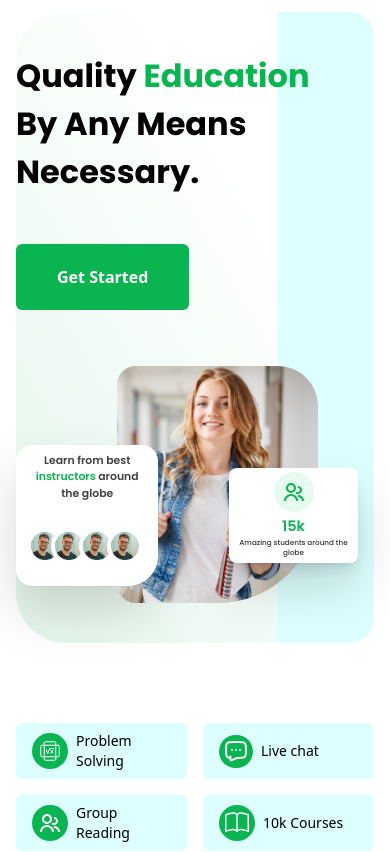
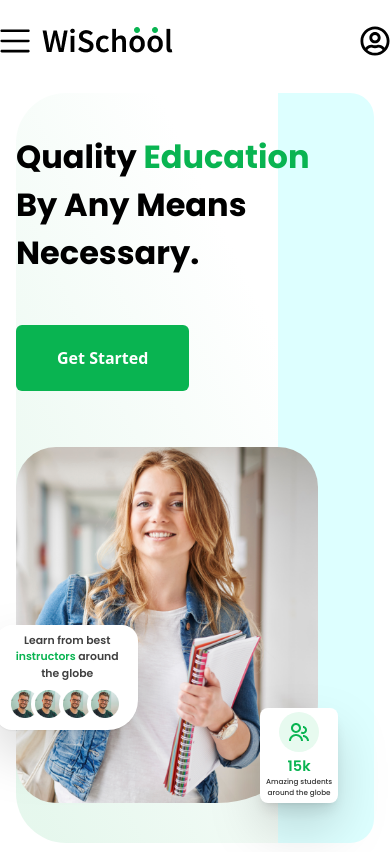
Before and after one commit to promahbubul/school-landing-page, a React (Vite) app: page / in a window 390 px wide. Shown: the top 852 px of the page. Built offline with nearby package versions, Linux system fonts and the light colour scheme.

Commit message:
sticky navbar

```diff
--- a/src/assets/icons/index.js
+++ b/src/assets/icons/index.js
@@ -20,9 +20,15 @@ import { FaRegStar } from "react-icons/fa6";
 import { GoPeople } from "react-icons/go";
 import groupPeopleIcon from "./group-people";
 import underline from "./underline.png";
+import { SlMenu } from "react-icons/sl";
+import { FaRegUserCircle } from "react-icons/fa";
+
+
 
 export {
   underline,
+  FaRegUserCircle,
+  SlMenu,
   groupPeopleIcon,
   FaRegStar,
   GoPeople,
--- a/src/components/Home/Banner/RightArea/Card1/index.jsx
+++ b/src/components/Home/Banner/RightArea/Card1/index.jsx
@@ -2,13 +2,13 @@ import { instructor1 } from "../../../../../assets/avatar";
 
 const Card1 = () => {
   return (
-    <div className="bg-white   px-3 md:px-6 py-2 md:py-4 rounded-2xl rounded-br-[30px] max-w-[142.36px] md:max-w-[262px] absolute shadow-sm drop-shadow-2xl top-1/3  md:top-1/2 left-0">
+    <div className="bg-white   px-3 md:px-6 py-2 md:py-4 rounded-2xl rounded-br-[30px] max-w-[142.36px] md:max-w-[262px] absolute shadow-sm drop-shadow-2xl top-2/4  md:top-1/2 -left-5 md:left-0">
       <p className="font-poppins font-semibold text-center text-[10.87px] md:text-xl text-gray">
         Learn from best <span className="text-green">instructors</span> around
         the globe
       </p>
       {/* Card 1 */}
-      <div className="mt-3 flex flex-row  items-center relative h-16   text-center justify-center max-w-max mx-auto ">
+      <div className="mt-1 md:mt-3 flex flex-row  items-center relative    text-center justify-center max-w-max mx-auto ">
         <div className="bg-white cursor-pointer   rounded-full ">
           <img src={instructor1} alt="" className="w-7 h-7 md:w-12 md:h-12" />
         </div>
--- a/src/components/Home/Banner/RightArea/Card2/index.jsx
+++ b/src/components/Home/Banner/RightArea/Card2/index.jsx
@@ -2,7 +2,7 @@ import { PeopleIcon } from "../../../../../assets/icons";
 
 const Card2 = () => {
   return (
-    <div className="md:p-3 p-1 bottom-10  w-[129px] md:pb-2 flex flex-col justify-center items-center absolute drop-shadow-2xl shadow-lg -right-10  bg-white rounded-lg  rounded-br-5">
+    <div className="md:p-3 p-1 bottom-0 md:bottom-10 w-[77.84px] md:w-[129px] md:pb-2 flex flex-col justify-center items-center absolute drop-shadow-2xl shadow-lg -right-5 md:-right-10  bg-white rounded-lg  rounded-br-5">
       <div className="p-2 w-max rounded-full bg-light-green">
         <PeopleIcon />
       </div>
--- a/src/components/Home/Banner/RightArea/index.jsx
+++ b/src/components/Home/Banner/RightArea/index.jsx
@@ -11,7 +11,7 @@ const RightArea = () => {
       >
         <img
           src={bannerImg}
-          className="relative group-hover:scale-125 group-hover:translate-y-14 group-hover:-translate-x-10 w-8/12 md:w-full    ease-in-out duration-1000 "
+          className="relative group-hover:scale-125 group-hover:translate-y-14 group-hover:-translate-x-10 w-full    ease-in-out duration-1000 "
           alt=""
         />
       </div>
--- a/src/components/Home/Navbar/index.jsx
+++ b/src/components/Home/Navbar/index.jsx
@@ -1,15 +1,31 @@
 import NavLeft from "./NavLeft";
 import NavRight from "./NavRight";
+import { FaRegUserCircle, SlMenu } from "../../../assets/icons";
+import { logo } from "../../../assets";
 
 const Navbar = () => {
   return (
     <>
+      {/* Mobile Navbar */}
+      <div className="flex md:hidden flex-row py-5 justify-between items-center">
+        <div className="flex flex-row items-center gap-3">
+          <span className="text-3xl">
+            <SlMenu />
+          </span>
+          <img src={logo} alt="" />
+        </div>
+        <span className="text-3xl">
+          <FaRegUserCircle />
+        </span>
+      </div>
       {/* Desktop Navbar */}
-      <div className="hidden md:flex flex-row justify-between items-center">
-        {/* Left */}
-        <NavLeft />
-        {/* Right */}
-        <NavRight />
+      <div className="shadow-sm px-4 md:px-5 sticky top-0 left-0 z-50 bg-white">
+        <div className="hidden max-w-7xl  mx-auto md:flex flex-row justify-between items-center">
+          {/* Left */}
+          <NavLeft />
+          {/* Right */}
+          <NavRight />
+        </div>
       </div>
     </>
   );
--- a/src/pages/Home/index.jsx
+++ b/src/pages/Home/index.jsx
@@ -14,8 +14,8 @@ const Home = () => {
   return (
     <div className="">
       {/* Container */}
+        <Navbar />
       <div className="max-w-7xl mx-auto px-4 md:px-5">
-        <Navbar />
         <Banner />
         <IconsGroup />
         <TopCategories />
```
